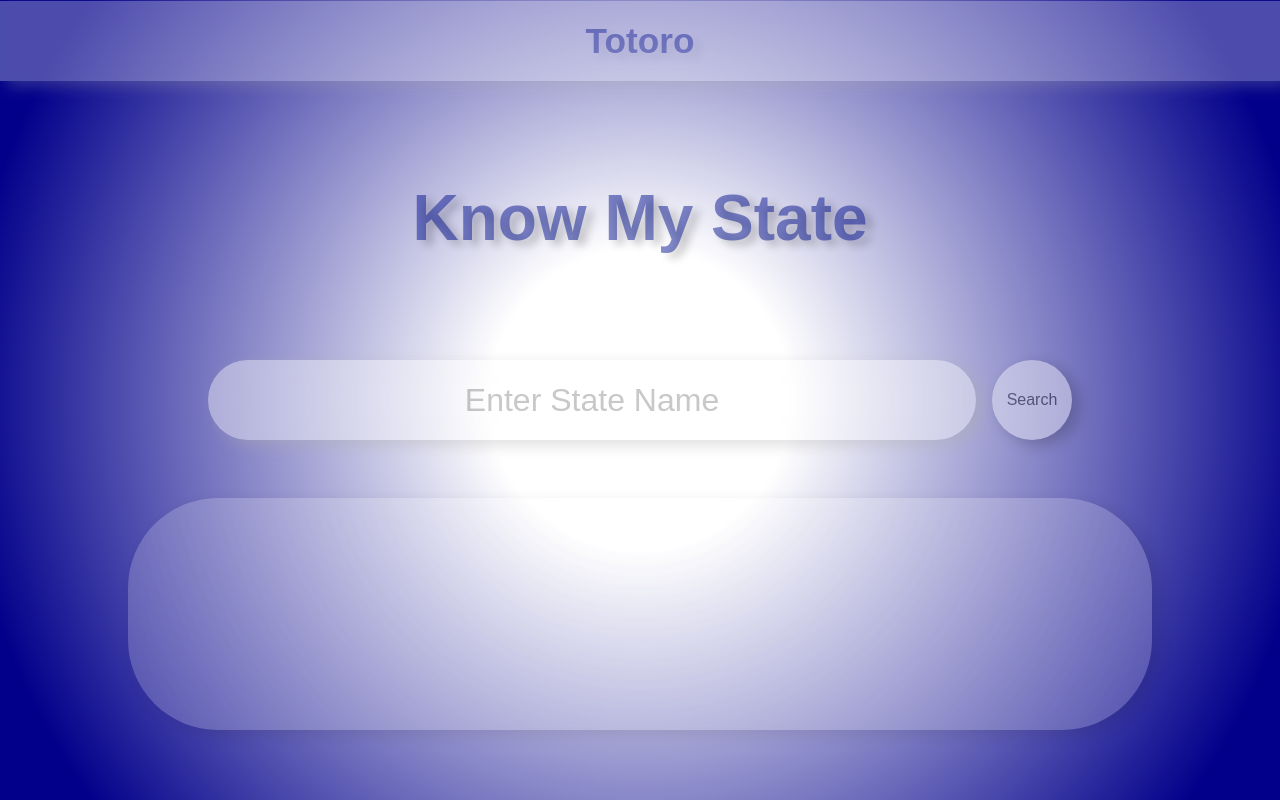
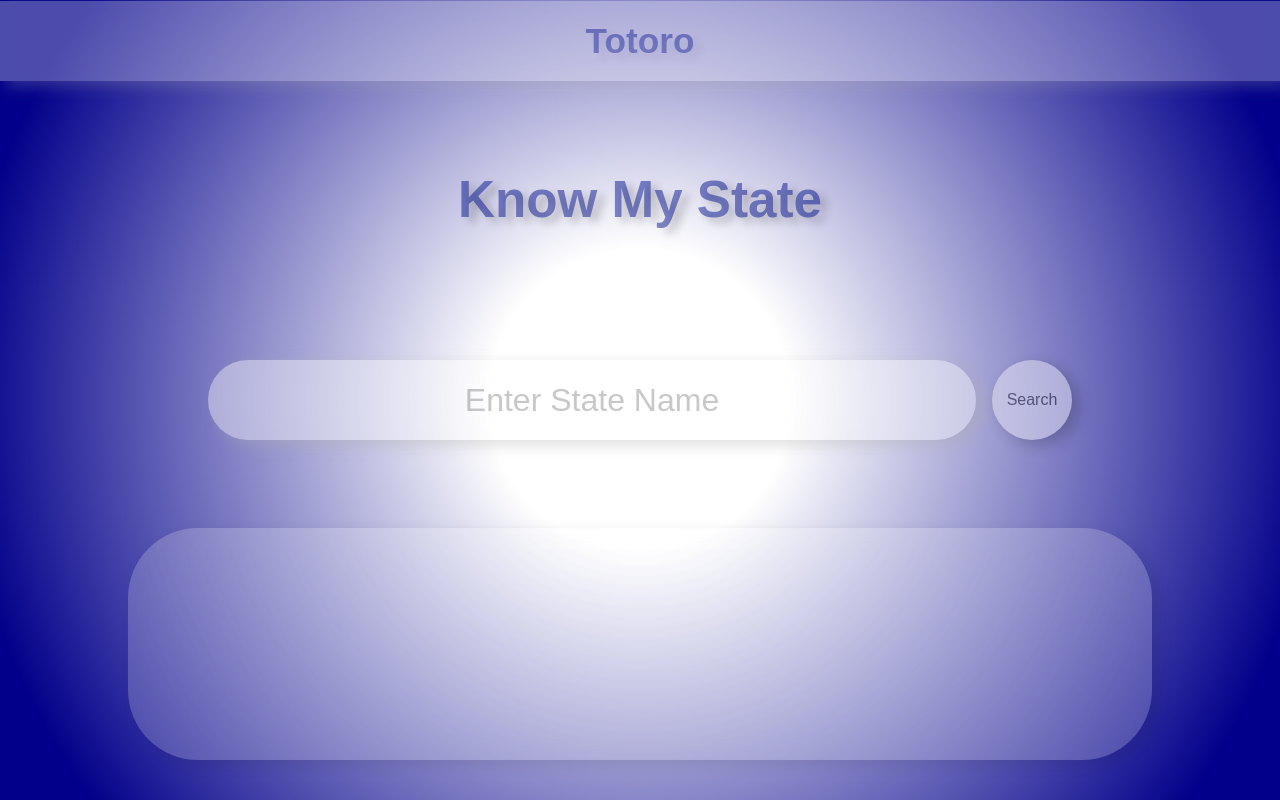
Before and after one commit to immanuellalropui/Know-My-State, a website: page index.html in a window 1280 px wide. Drawn offline with Linux system fonts and the light colour scheme.

Commit message:
Update style.css
Signed-off-by: Immanuel Lalropui <76582888+immanuellalropui@users.noreply.github.com>

```diff
--- a/style.css
+++ b/style.css
@@ -50,8 +50,8 @@ h3 {
 }
 
 h2 {
-    color: rgba(3, 17, 141, 0.488);
-    font-size: 4rem;
+    color: rgba(2.5, 17, 141, 0.488);
+    font-size: clamp(3rem, 4vw, 4rem);
     display: flex;
     align-items: center;
     position: absolute;
@@ -134,8 +134,8 @@ button {
     flex-direction: coloum;
     justify-content: center;
     align-items: center;
-    border-radius: 90px;
+    border-radius: 70px;
     box-shadow: 7px 5px 15px rgb(0, 0, 0, 0.5);
     position: absolute;
-    bottom: 70px
+    bottom: clamp(40px, 4vh, 90px);
 }
```
